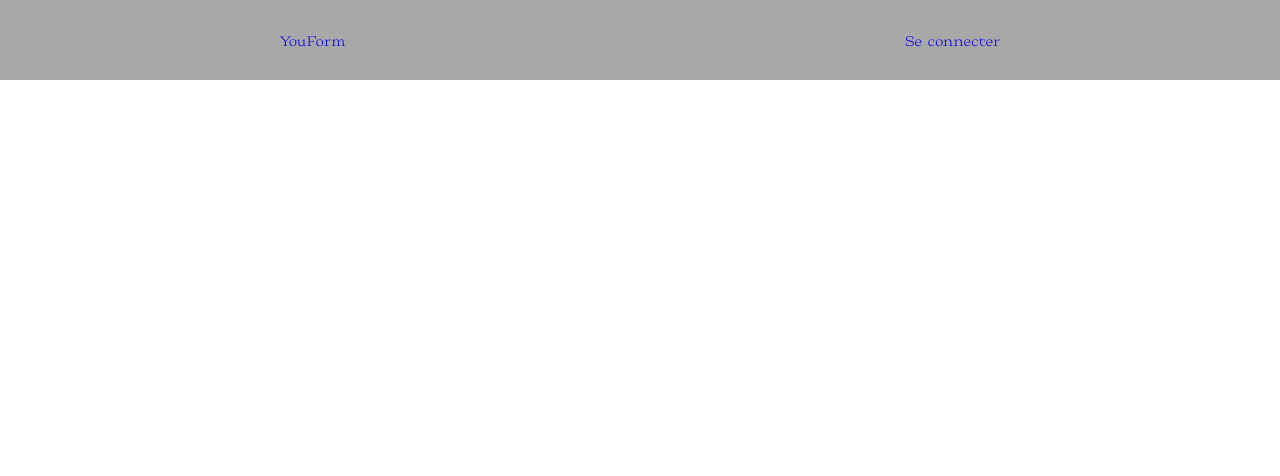
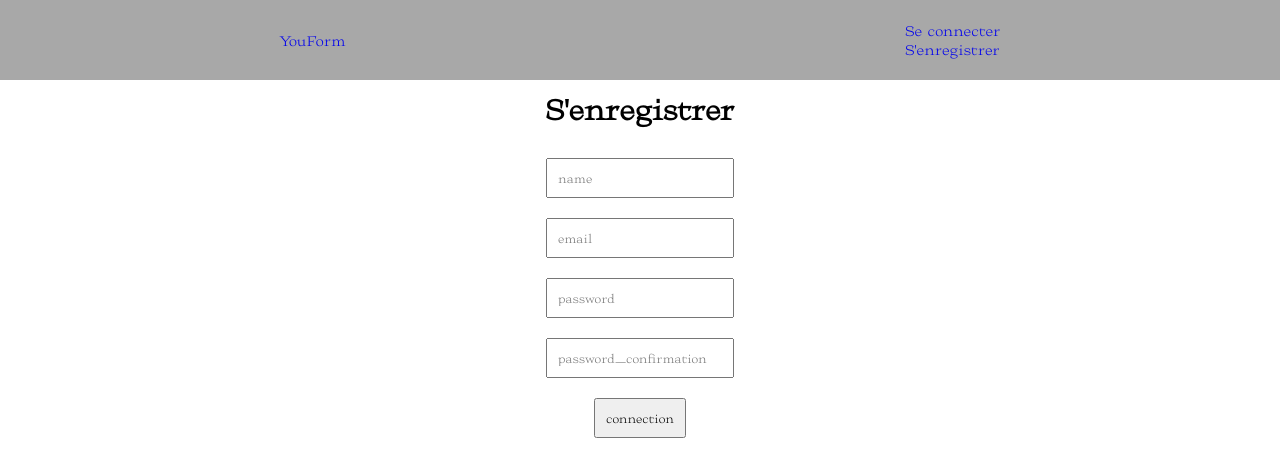
Before and after one commit to FormYou/FormYou-client, a React (Create React App) app: page /signup in a window 1280 px wide. Shown: the top 476 px of the page. Built offline with nearby package versions, Linux system fonts and the light colour scheme.

Commit message:
add SignUp

```diff
--- a/src/components/Navbar/Navbar.jsx
+++ b/src/components/Navbar/Navbar.jsx
@@ -14,6 +14,9 @@ const Navbar = () => {
         <Link to="/signin">
          <p className="Navbar__right__subscribe">Se connecter</p>
         </Link>
+        <Link to="/signup">
+         <p className="Navbar__right__subscribe">S'enregistrer</p>
+        </Link>
       </div>
     </nav>
   );
--- /dev/null
+++ b/src/data/api.json
@@ -0,0 +1 @@
+{ "api": "http://127.0.0.1:3000/api/" }
--- a/src/index.jsx
+++ b/src/index.jsx
@@ -4,6 +4,7 @@ import { BrowserRouter as Router, Route, Switch} from 'react-router-dom';
 import Navbar from 'components/Navbar/Navbar';
 import Home from 'pages/Home/Home';
 import SignIn from 'pages/SignIn/SignIn';
+import SignUp from 'pages/SignUp/SignUp';
 import './index.scss';
 
 const Index = () => (
@@ -17,6 +18,9 @@ const Index = () => (
 			  <Route path="/signin" exact>
 			  	<SignIn />
 			  </Route>
+			  <Route path="/signup" exact>
+			  	<SignUp />
+			  </Route>
 		  </Switch>
 	  </main>
   </Router>
--- a/src/pages/SignIn/SignIn.jsx
+++ b/src/pages/SignIn/SignIn.jsx
@@ -1,23 +1,26 @@
 import './SignIn.scss';
 import React, { useState } from "react";
 import { useForm } from "react-hook-form";
+import { useHistory } from 'react-router-dom';
+import { api } from 'data/api.json';
 
 const SignIn = () => {
     const [displayError, setDisplayError] = useState('');
     const { register, handleSubmit, watch, errors } = useForm();
+    const history = useHistory();
 
     const signin = data => {
-        fetch(`http://127.0.0.1:3000/api/login`, {
+        fetch(`${api}login`, {
           method: 'post',
           headers: {
             'Content-Type': 'application/json'
           },
-          body: JSON.stringify(data)
+          body: JSON.stringify({user: data})
         })
         .then((response) => response.json())
         .then((response) => {
             console.log(response);
-            // history.push("/");
+            history.push("/");
         })
         .catch((error) => setDisplayError('Mauvais identifiant / password'));
     }
--- /dev/null
+++ b/src/pages/SignUp/SignUp.jsx
@@ -0,0 +1,42 @@
+import './SignUp.scss';
+import React, { useState } from "react";
+import { useForm } from "react-hook-form";
+import { useHistory } from 'react-router-dom';
+import { api } from 'data/api.json';
+
+const SignUp = () => {
+    const [displayError, setDisplayError] = useState('');
+    const { register, handleSubmit, watch, errors } = useForm();
+    const history = useHistory();
+
+    const signup = data => {
+        fetch(`${api}signup`, {
+          method: 'post',
+          headers: {
+            'Content-Type': 'application/json'
+          },
+          body: JSON.stringify({user: data})
+        })
+        .then((response) => response.json())
+        .then((response) => {
+            console.log(response)
+            history.push("/");
+        })
+        .catch((error) => setDisplayError('Mauvais identifiant / password'));
+    }
+
+  return (
+    <div className="SignUp">
+        <h1 className="SignUp__title">S'enregistrer</h1>
+        <form className="SignUp__form" onSubmit={handleSubmit(signup)}>
+          <input className="SignUp__form__name" name="name" type="name" placeholder="name" ref={register({ required: true })} />
+          <input className="SignUp__form__email" name="email" type="email" placeholder="email" ref={register({ required: true })} />
+          <input className="SignUp__form__password" name="password" type="password" placeholder="password" ref={register({ required: true })} />
+          <input className="SignUp__form__password" name="password_confirmation" type="password" placeholder="password_confirmation" ref={register({ required: true })} />
+          <input className="SignUp__form__submit" type="submit" value="connection"/>
+        </form>
+    </div>
+  );
+};
+
+export default SignUp;
--- /dev/null
+++ b/src/pages/SignUp/SignUp.scss
@@ -0,0 +1,27 @@
+@import 'index.scss';
+
+.SignUp {
+	display: flex;
+	flex-direction: column;
+	align-items: center;
+	&__title {
+		margin: 10px;
+	}
+	&__form {
+		display: flex;
+		flex-direction: column;
+		align-items: center;
+		width: 500px;
+		margin: 10px;
+		&__name,
+		&__email,
+		&__password {
+			margin: 10px;
+			padding: 10px;
+		}
+		&__submit {
+			margin: 10px;
+			padding: 10px;
+		}
+	}
+}
```
